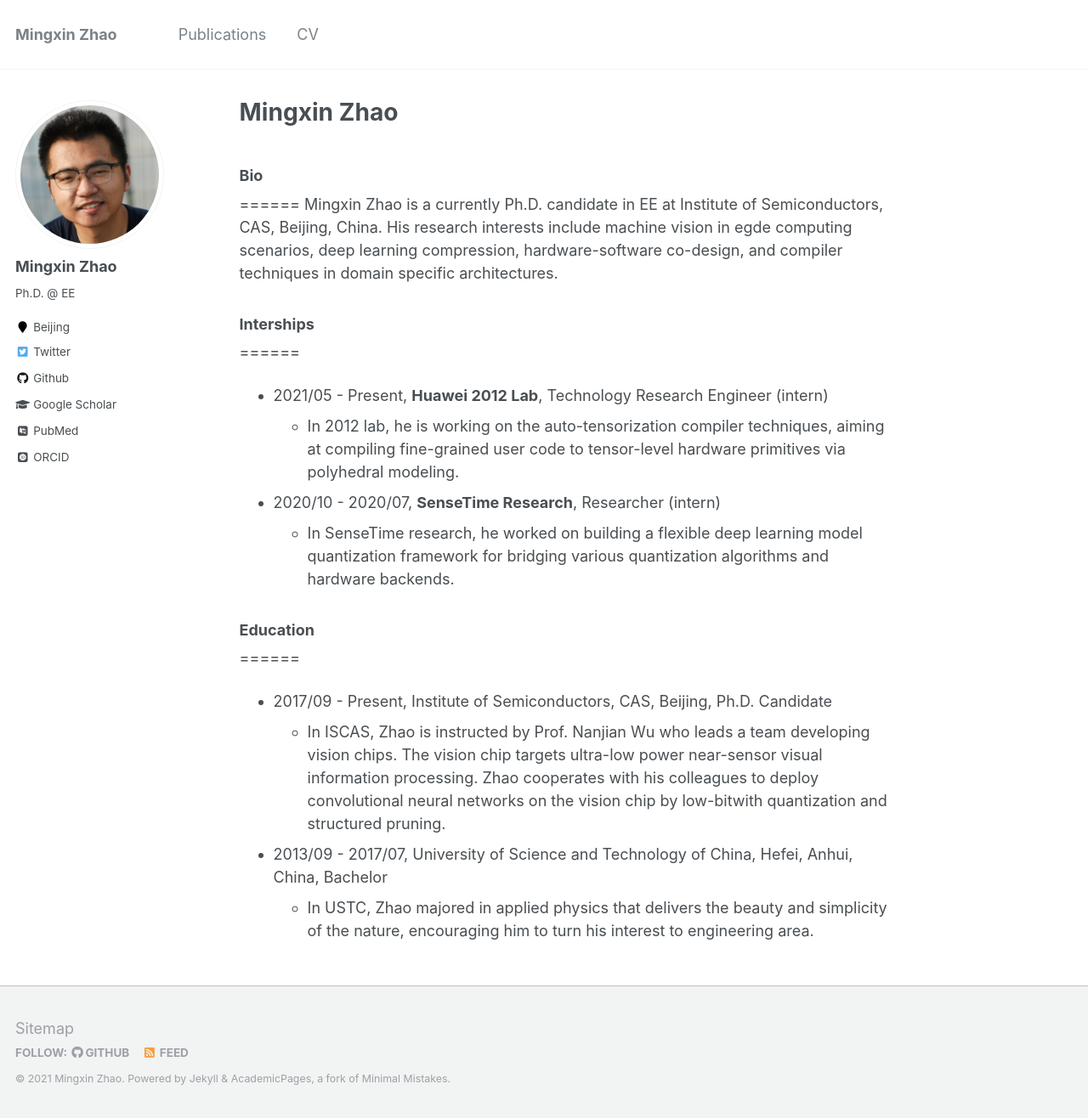
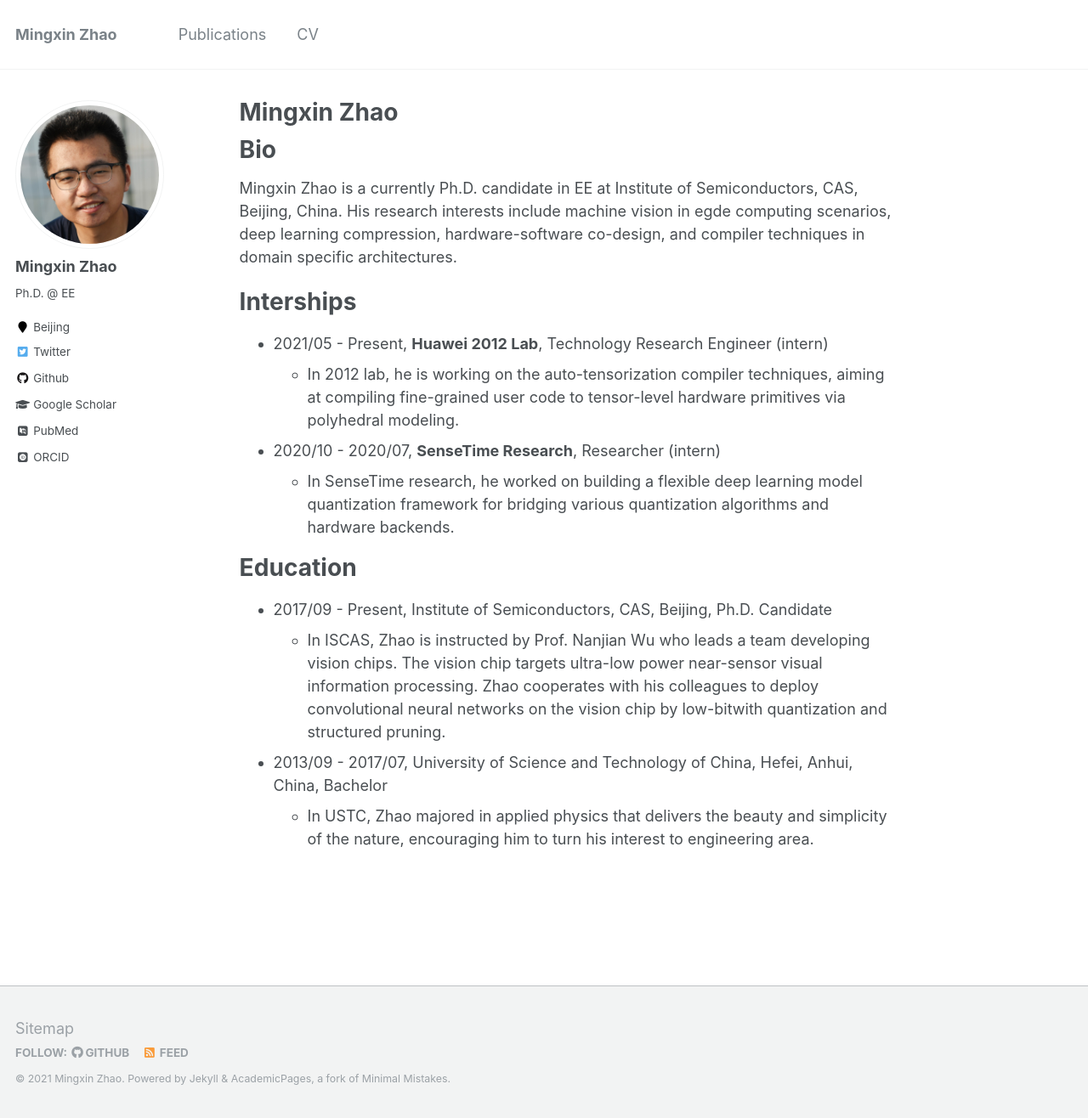
Before and after one commit to JackGittes/JackGittes.github.io, a Jekyll site: the page built from _pages/about.md, in a window 1280 px wide and 1316 px high. Shown: the whole window at 85% size. Built offline with Jekyll 4.4.1, drawn with Linux system fonts in a browser that asks for light colours; some web fonts are replaced.

Commit message:
Update: resume

```diff
--- a/_pages/about.md
+++ b/_pages/about.md
@@ -8,18 +8,18 @@ redirect_from:
   - /about.html
 ---
 
-### Bio
+Bio
 ======
 Mingxin Zhao is a currently Ph.D. candidate in EE at Institute of Semiconductors, CAS, Beijing, China. His research interests include machine vision in egde computing scenarios, deep learning compression, hardware-software co-design, and compiler techniques in domain specific architectures.
 
-### Interships
+Interships
 ======
 - 2021/05 - Present, **Huawei 2012 Lab**, Technology Research Engineer (intern)
   - In 2012 lab, he is working on the auto-tensorization compiler techniques, aiming at compiling fine-grained user code to tensor-level hardware primitives via polyhedral modeling.
 - 2020/10 - 2020/07, **SenseTime Research**, Researcher (intern)
   - In SenseTime research, he worked on building a flexible deep learning model quantization framework for bridging various quantization algorithms and hardware backends.
 
-### Education
+Education
 ======
 - 2017/09 - Present, Institute of Semiconductors, CAS, Beijing, Ph.D. Candidate
   - In ISCAS, Zhao is instructed by Prof. Nanjian Wu who leads a team developing vision chips. The vision chip targets ultra-low power near-sensor visual information processing. Zhao cooperates with his colleagues to deploy convolutional neural networks on the vision chip by low-bitwith quantization and structured pruning.
```
